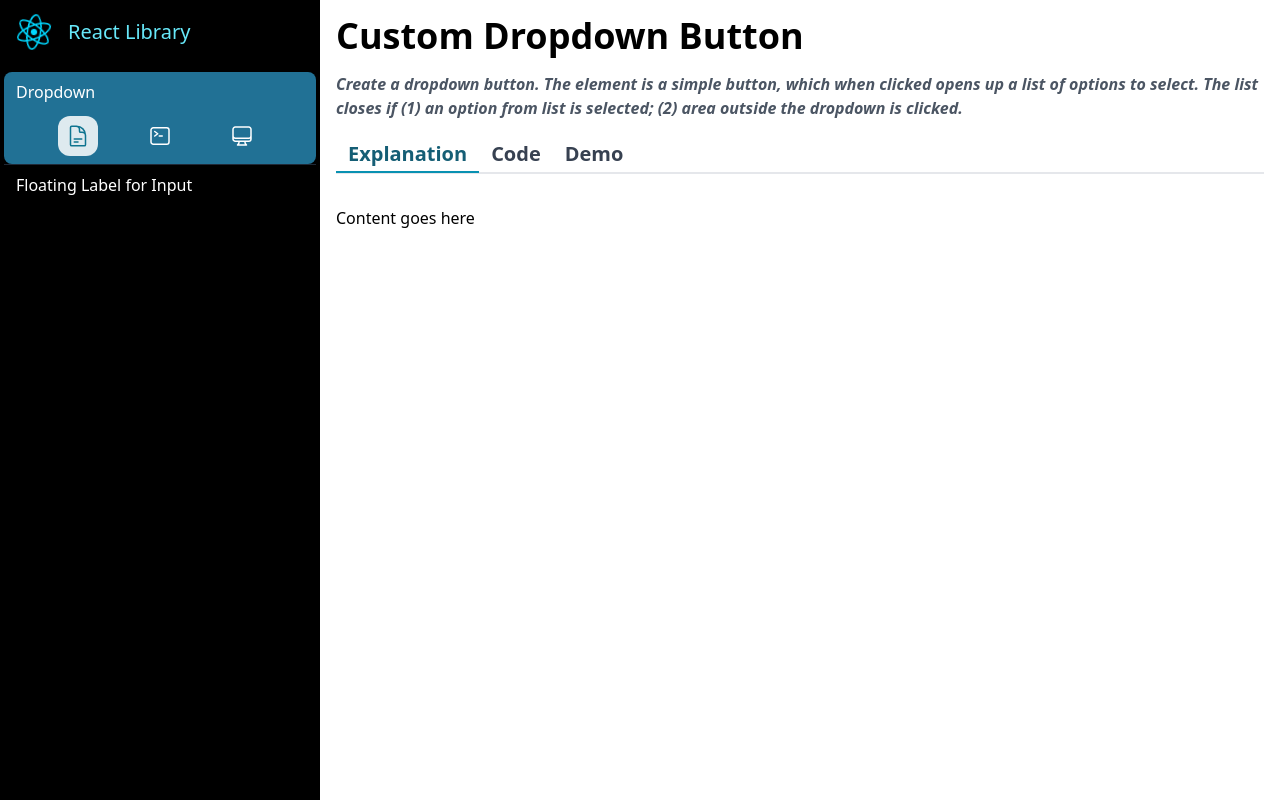
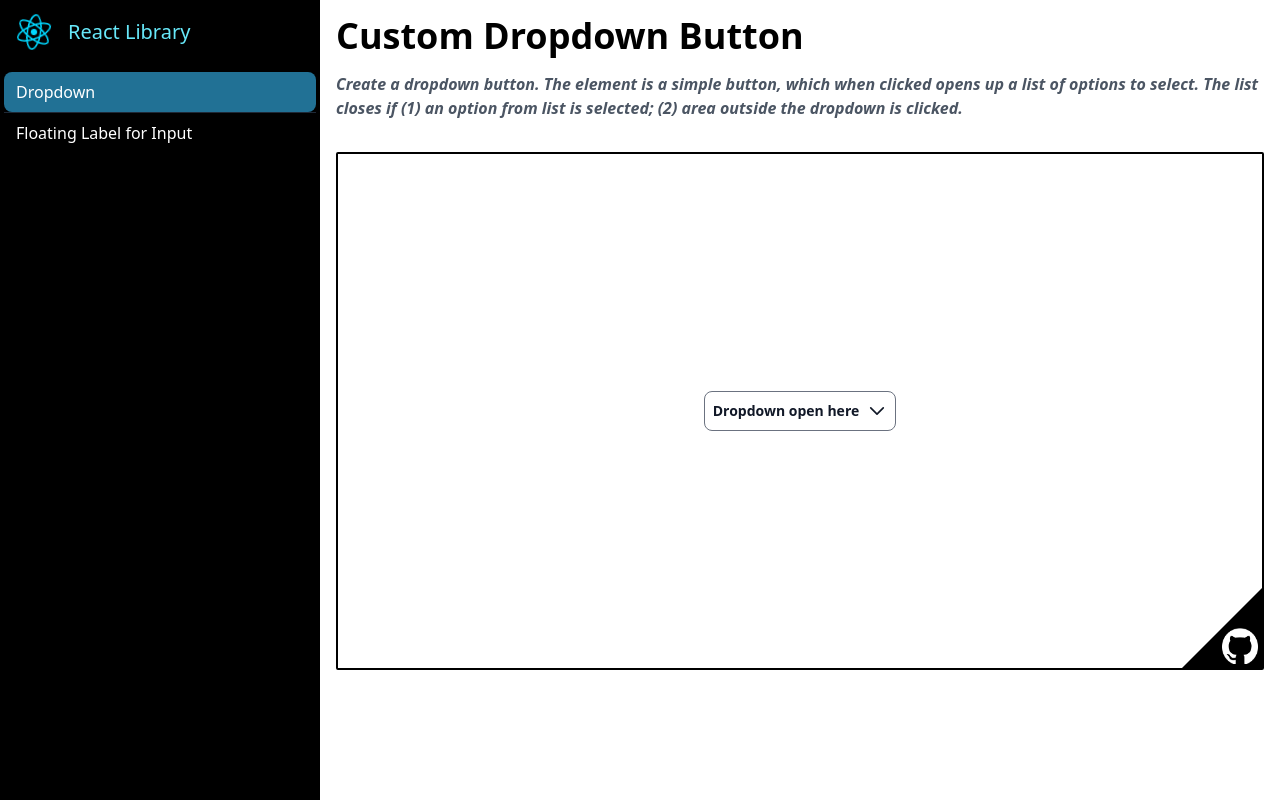
Before and after one commit to AkritiGhosh/ReactLibrary, a React (Vite) app: page /#/main/dropdown in a window 1280 px wide. Before the commit this address led to /#/main/dropdown/explanation. Built offline with nearby package versions, Linux system fonts and the light colour scheme.

Commit message:
Remove article and code section; add github link

```diff
--- a/package.json
+++ b/package.json
@@ -5,7 +5,7 @@
   "version": "0.0.0",
   "type": "module",
   "scripts": {
-    "dev": "vite",
+    "dev": "vite --open",
     "build": "vite build",
     "predeploy": "npm run build",
     "deploy": "gh-pages -d dist",
--- a/src/App.jsx
+++ b/src/App.jsx
@@ -16,9 +16,7 @@ function App() {
           <Route path="/" element={<Home />} />
           <Route path="/main" element={<MainLayout selected={false} />}>
             <Route path=":page" element={<Main />}>
-              <Route path={tabs.ARTICLE} element={<ArticleLayout />} />
-              <Route path={tabs.CODE} element={<CodeLayout />} />
-              <Route path={tabs.DEMO} element={<DemoLayout />} />
+              <Route exact element={<DemoLayout />} />
             </Route>
           </Route>
         </Routes>
--- a/src/component/sidebar/SidebarActiveItem.jsx
+++ b/src/component/sidebar/SidebarActiveItem.jsx
@@ -66,15 +66,13 @@ const tabList = [
 ];
 const SidebarActiveItem = ({ data }) => {
   const loc = useLocation();
-  const activeTab =
-    loc.pathname?.split("/")?.length >= 4
-      ? loc.pathname?.split("/").at(-1)
-      : tabs.ARTICLE;
 
   return (
     <div className="w-full flex flex-col gap-3 bg-sky-400/60 px-3 py-2 font-medium text-white rounded-lg">
-      <h1 className="w-full">{data?.name}</h1>
-      <div className="w-full flex justify-evenly">
+      <Link to={"/main/" + data?.id}>
+        <h1 className="w-full">{data?.name}</h1>
+      </Link>
+      {/* <div className="w-full flex justify-evenly">
         {tabList?.map((tab) => (
           <Link
             to={"/main/" + data?.id + "/" + tab?.id}
@@ -86,7 +84,7 @@ const SidebarActiveItem = ({ data }) => {
             {tab?.icon}
           </Link>
         ))}
-      </div>
+      </div> */}
     </div>
   );
 };
--- a/src/component/sidebar/SidebarItem.jsx
+++ b/src/component/sidebar/SidebarItem.jsx
@@ -1,10 +1,9 @@
 import React from "react";
-import { tabs } from "../../lib/constant";
 import { Link } from "react-router-dom";
 
 const SidebarItem = ({ data }) => {
   return (
-    <Link to={"/main/" + data?.id + "/" + tabs.ARTICLE}>
+    <Link to={"/main/" + data?.id}>
       <div
         className={`w-full text-white font-base px-3 py-2 hover:bg-cyan-300/40  rounded-lg`}
       >
--- a/src/data/data.jsx
+++ b/src/data/data.jsx
@@ -18,7 +18,7 @@ const data = [
     heading: "Floating Label for Input",
     subheading:
       "The label for an input is animated, such that the label initially appears as a placeholder, but when clicked or focused on, floats to the top outline of the input element.",
-    id: "floating_label",
+    id: "floating_label_input",
     demoTab: <FLIDemo />,
     codeTab: <></>,
     articleTab: <></>,
--- a/src/layout/DemoLayout.jsx
+++ b/src/layout/DemoLayout.jsx
@@ -1,9 +1,24 @@
-import React from 'react'
+import React from "react";
+import github from "../assets/github-mark-white.png";
+import { useParams } from "react-router-dom";
+const DemoLayout = ({ children }) => {
+  const currentPage = useParams().page;
+  const url =
+    "https://github.com/AkritiGhosh/ReactLibrary/tree/main/src/topics/" +
+    currentPage +
+    "/Demo.jsx";
+  return (
+    <div className="relative container h-[calc(100%-250px)] mx-auto p-4">
+      <div className="relative w-full h-full mx-auto p-4 flex items-center justify-center border-2 border-black rounded-sm overflow-auto">
+        {children}
+      </div>
+      <div className="absolute bottom-0.5  right-0.5  bg-transparent w-0 h-0 block m-4 border-transparent border-r-black border-b-black hover:border-r-sky-700 hover:border-b-sky-700 transition-colors duration-1000  border-[40px] cursor-pointer border-t-white  border-l-white">
+        <a href={url} target="_blank" className="block w-10 h-10 pb-1 pr-1">
+          <img className="w-full h-full" src={github} />
+        </a>
+      </div>
+    </div>
+  );
+};
 
-const DemoLayout = () => {
-  return (
-    <div>DemoLayout</div>
-  )
-}
-
-export default DemoLayout
+export default DemoLayout;
--- a/src/layout/MainLayout.jsx
+++ b/src/layout/MainLayout.jsx
@@ -2,12 +2,11 @@ import React, { useEffect } from "react";
 import Sidebar from "../component/sidebar/Sidebar";
 import { Outlet, useNavigate } from "react-router-dom";
 import data from "../data/data";
-import { tabs } from "../lib/constant";
 
 const MainLayout = ({ selected = false }) => {
   const nav = useNavigate();
   useEffect(() => {
-    if (!selected) nav(data[0].id + "/" + tabs.ARTICLE, { replace: true });
+    if (!selected) nav(data[0].id, { replace: true });
   }, [selected]);
 
   return (
--- a/src/page/Main.jsx
+++ b/src/page/Main.jsx
@@ -8,52 +8,21 @@ import {
 } from "react-router-dom";
 import { tabs } from "../lib/constant";
 import data from "../data/data";
+import DemoLayout from "../layout/DemoLayout";
 
 const Main = () => {
-  const loc = useLocation();
-  const nav = useNavigate();
   const currentPage = useParams().page;
   const metadata = data.filter((iter) => iter.id == currentPage)[0];
 
-  const [activeTab, setActiveTab] = useState(
-    loc.pathname?.split("/")?.length >= 4
-      ? loc.pathname?.split("/").at(-1)
-      : tabs.ARTICLE
-  );
   useEffect(() => {
     document.title = metadata?.name + " - React Library";
   }, [metadata]);
-
-  useEffect(() => {
-    setActiveTab(loc.pathname?.split("/").at(-1));
-  }, [loc.pathname]);
-
-  const switchTabs = (e) => {
-    let tabName = e.target.id;
-    if (activeTab != tabName) {
-      // setActiveTab(tabName);
-      nav(tabName);
-    }
-  };
-
-  const tabContent = useMemo(() => {
-    switch (activeTab) {
-      case tabs.ARTICLE:
-        return metadata?.articleTab;
-      case tabs.CODE:
-        return metadata?.codeTab;
-      case tabs.DEMO:
-        return metadata?.demoTab;
-      default:
-        return metadata?.articleTab;
-    }
-  }, [activeTab]);
 
   return (
     <div className="lg:w-3/4 grow w-full lg:h-screen h-auto overflow-y-auto relative scroll-smooth">
       <div
         id="topBanner"
-        className="w-full sticky top-0 right-0 p-4 bg-white flex flex-col gap-4"
+        className="w-full sticky top-0 right-0 p-4 bg-white flex flex-col gap-4 z-20"
       >
         <div className="w-full relative top-0 flex flex-col gap-4">
           <h1 className="text-4xl font-bold text-black">{metadata?.heading}</h1>
@@ -61,46 +30,8 @@ const Main = () => {
             {metadata?.subheading}
           </h2>
         </div>
-        <div
-          id="tabs"
-          className="py-1 font-semibold text-gray-700 text-xl border-b-2 border-solid relative"
-        >
-          <span
-            onClick={switchTabs}
-            className={`px-3 py-1 border-b-2 border-solid hover:border-cyan-500 cursor-pointer ${
-              tabs.ARTICLE == activeTab
-                ? "text-cyan-800 border-cyan-600"
-                : "border-transparent"
-            }`}
-            id={tabs.ARTICLE}
-          >
-            Explanation
-          </span>
-          <span
-            onClick={switchTabs}
-            className={`px-3 py-1 border-b-2 border-solid hover:border-cyan-500 cursor-pointer ${
-              tabs.CODE == activeTab
-                ? "text-cyan-800 border-cyan-600"
-                : "border-transparent"
-            }`}
-            id={tabs.CODE}
-          >
-            Code
-          </span>
-          <span
-            onClick={switchTabs}
-            className={`px-3 py-1 border-b-2 border-solid hover:border-cyan-500 cursor-pointer ${
-              tabs.DEMO == activeTab
-                ? "text-cyan-800 border-cyan-600"
-                : "border-transparent"
-            }`}
-            id={tabs.DEMO}
-          >
-            Demo
-          </span>
-        </div>
       </div>
-      <Outlet context={{ code: tabContent }} />
+      <DemoLayout>{metadata?.demoTab}</DemoLayout>
     </div>
   );
 };
--- a/src/topics/dropdown/Article.jsx
+++ /dev/null
@@ -1,12 +0,0 @@
-import React from 'react'
-
-const Article = () => {
-  return (
-      <ol>
-          <li><h1>Create a button</h1></li>
-
-    </ol>
-  )
-}
-
-export default Article
--- a/src/topics/dropdown/Code.jsx
+++ /dev/null
@@ -1,9 +0,0 @@
-import React from 'react'
-
-const Code = () => {
-  return (
-    <div>Code</div>
-  )
-}
-
-export default Code
--- a/src/topics/dropdown/Demo.jsx
+++ b/src/topics/dropdown/Demo.jsx
@@ -6,9 +6,6 @@ const dropdownItems = [
   "Item3",
   "Item4",
   "Item5",
-  "Item6",
-  "Item7",
-  "Item8",
 ];
 
 const Dropdown = ({}) => {
```
Also changed, not shown: src/assets/github-mark-white.png (added).
